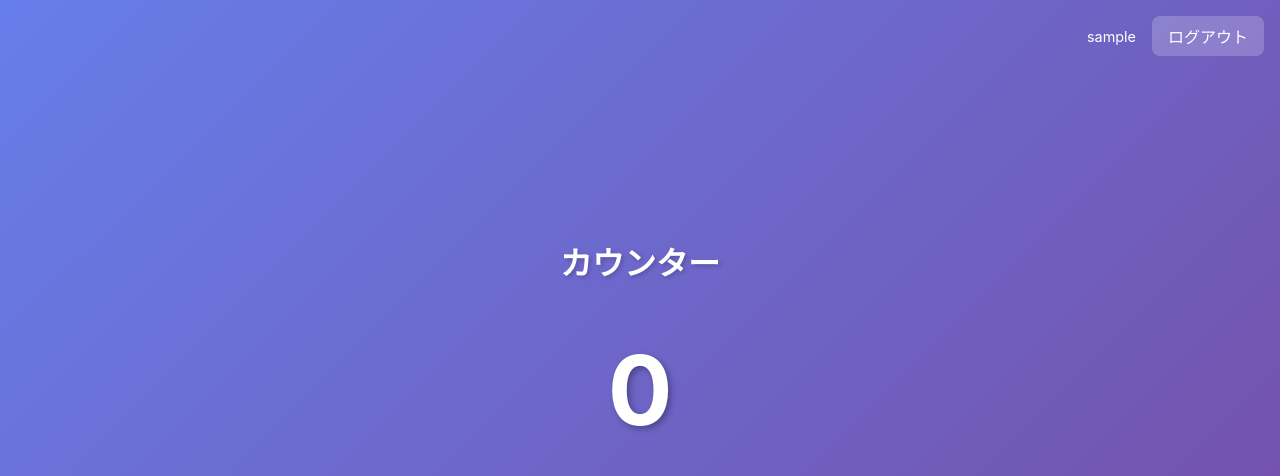
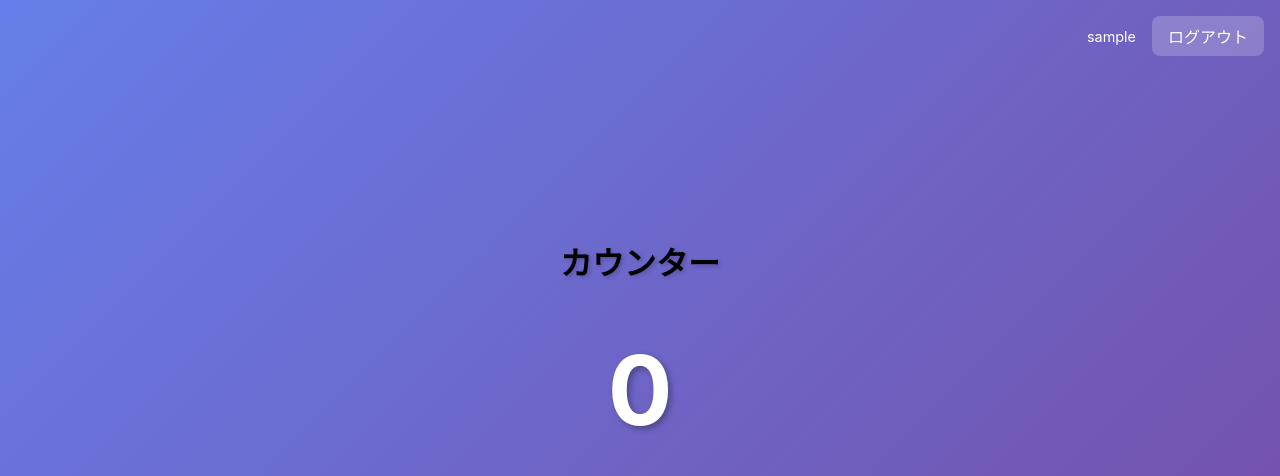
Before and after one commit to ikeda-tomoya-swx/pr-video-preview, a Flask app: page / in a window 1280 px wide. Shown: the top 476 px of the page. Run offline with Flask 3, Linux system fonts and the light colour scheme; the visitor is signed in with stand-in values (Sample User, id 1).

Commit message:
カウンターのタイトル文字色を黒色に変更

```diff
--- a/templates/counter.html
+++ b/templates/counter.html
@@ -37,6 +37,7 @@
       font-size: 2rem;
       margin-bottom: 2rem;
       text-shadow: 2px 2px 4px rgba(0,0,0,0.2);
+      color: #000000;
     }
     .counter {
       font-size: 6rem;
```
